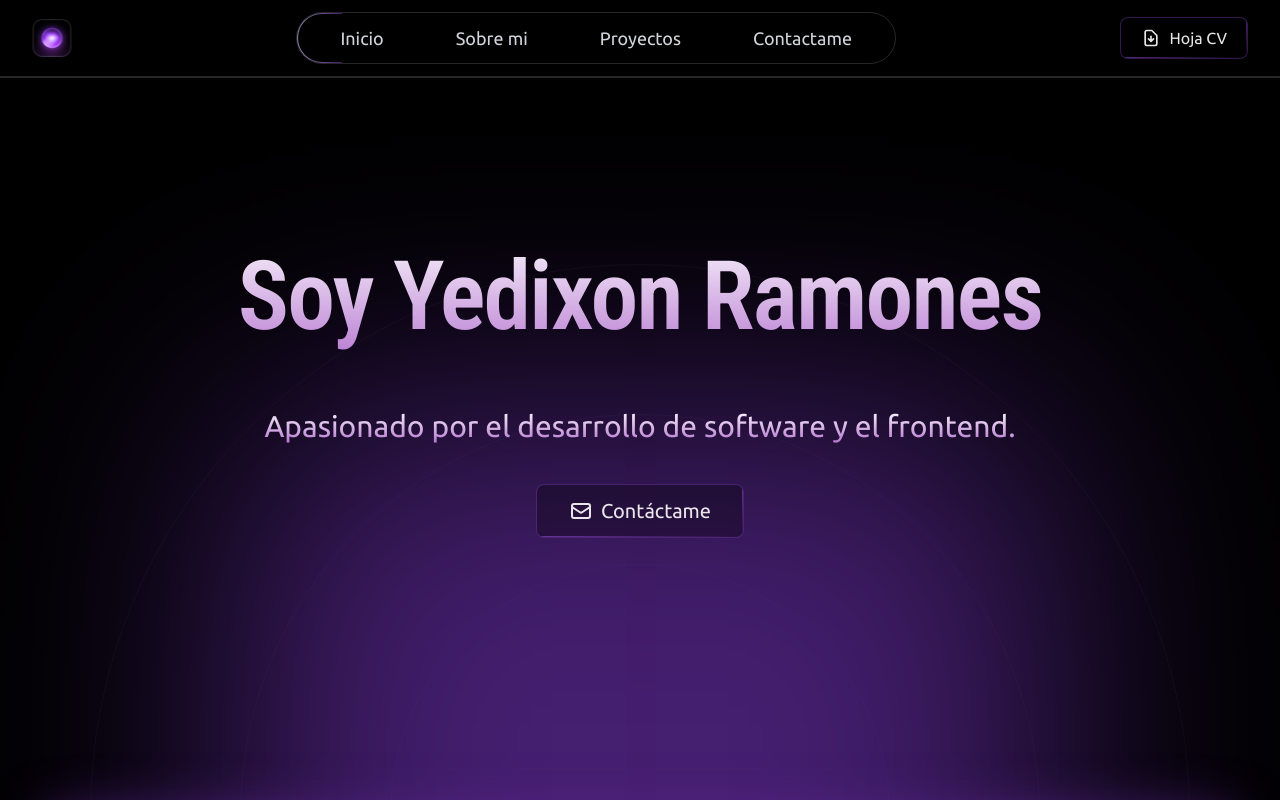
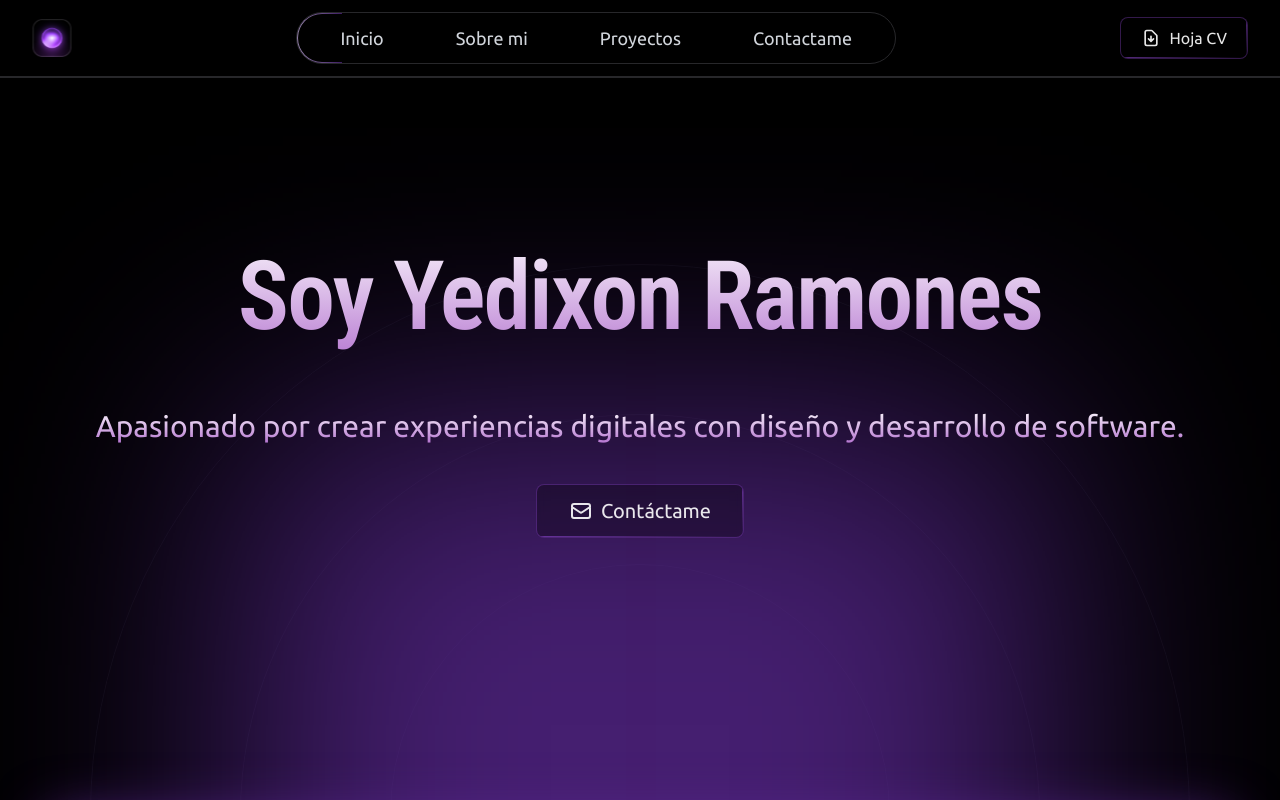
Before and after one commit to YedyDevx/YedyDevx, a Next.js app: page / in a window 1280 px wide. Shown: the top 800 px of the page. Built offline with nearby package versions, Linux system fonts and the light colour scheme.

Commit message:
Cambio de sustitulo

```diff
--- a/app/components/Section-1/Section1.js
+++ b/app/components/Section-1/Section1.js
@@ -20,9 +20,9 @@ const Section1 = () => {
                     whileInView={{ opacity: 1, y: 0 }}
                     viewport={{ once: false, amount: 0.3 }}
                     transition={{ duration: 0.5 }}
-                    className=" text-center font-ubuntu text-3xl md:text-4xl lg:text-3xl gradient-text mx-5 md:mx-0"
+                    className=" text-center font-ubuntu text-2xl md:text-4xl lg:text-3xl gradient-text mx-5 md:mx-0"
                 >
-                   Apasionado por el desarrollo de software y el frontend.
+                   Apasionado por crear experiencias digitales con diseño y desarrollo de software.
                 </motion.p>
                 <BtnContact />
             </div>
```
